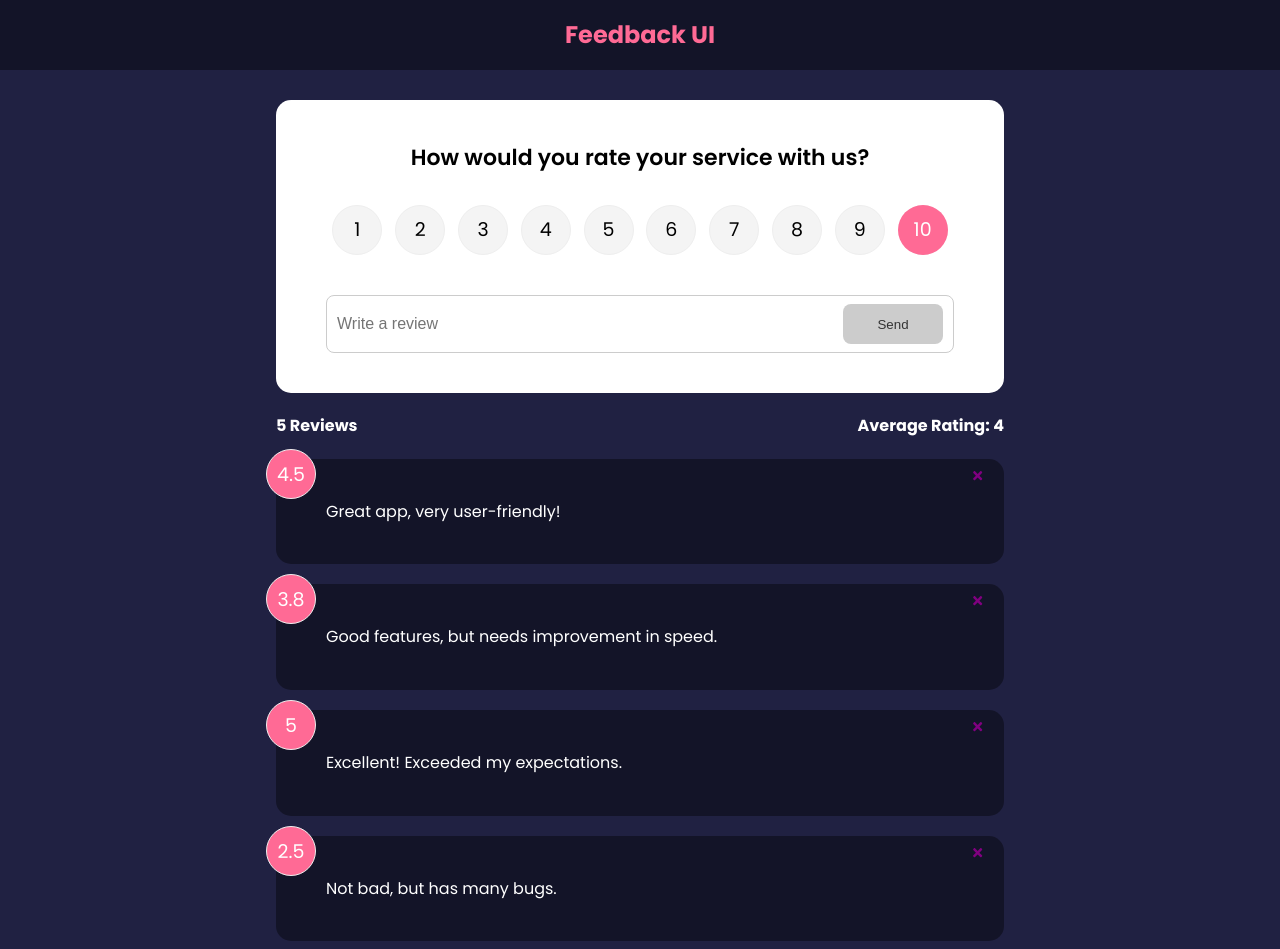
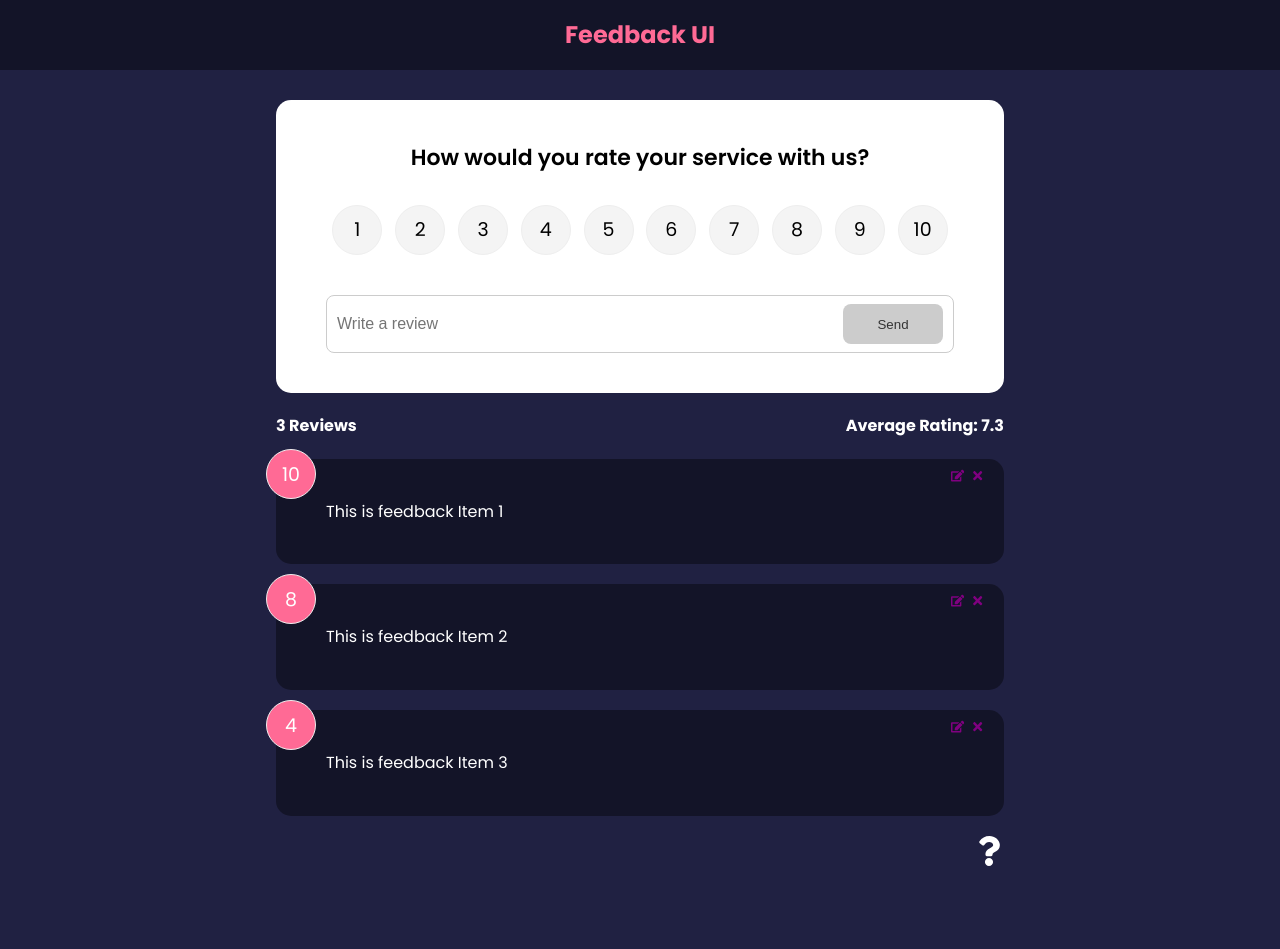
Before and after one commit to piyush9910/feedback-app, a React (Create React App) app: page / in a window 1280 px wide. Shown: the top 949 px of the page. After the commit the page ends 873 px from the top, so only its background shows below. Built offline with nearby package versions, Linux system fonts and the light colour scheme.

Commit message:
Update Added

```diff
--- a/src/App.js
+++ b/src/App.js
@@ -1,30 +1,17 @@
 import { useState } from 'react';
-import { v4 as uuidv4 } from 'uuid';
 import { BrowserRouter as Router, Route, Routes } from 'react-router-dom';
 import './App.css';
 import Header from './components/Header';
 import FeedbackList from './components/FeedbackList';
-import FeedbackData from './data/FeedbackData.js';
 import FeedbackStats from './components/FeedbackState.jsx';
 import FeedbackForm from './components/FeedbackForm.jsx';
 import AboutPage from './pages/AboutPage.jsx';
 import AboutIconLink from './components/AboutIconLink.jsx';
+import { FeedbackProvider } from './context/FeedbackContext.js';
 
 function App() {
-  const [feedback, setFeedback] = useState(FeedbackData);
-
-  const addFeedback = (newFeedback) => {
-    newFeedback.id = uuidv4();
-    setFeedback([newFeedback, ...feedback]);
-  };
-
-  const deleteFeedback = (id) => {
-    if (window.confirm('Are you sure you want to Delete?')) {
-      setFeedback(feedback.filter((item) => item.id !== id));
-    }
-  };
-
   return (
+    <FeedbackProvider>
       <Router>
         <Header />
         <div className="container">
@@ -34,12 +21,9 @@
               path="/"
               element={
                 <>
-                <FeedbackForm handleAdd={addFeedback} />
-                <FeedbackStats feedback={feedback} />
-                <FeedbackList
-                  feedback={feedback}
-                  handleDelete={deleteFeedback}
-                />
+                  <FeedbackForm />
+                  <FeedbackStats />
+                  <FeedbackList />
                 </>
               }
             ></Route>
@@ -49,6 +33,7 @@
           <AboutIconLink />
         </div>
       </Router>
+    </FeedbackProvider>
   );
 }
 
--- a/src/components/FeedbackForm.jsx
+++ b/src/components/FeedbackForm.jsx
@@ -2,12 +2,24 @@
 import Card from './shared/Card';
 import Button from './shared/Button';
 import RatingSelect from './RatingSelect';
+import { useContext, useEffect } from 'react';
+import FeedbackContext from '../context/FeedbackContext';
 
-function FeedbackForm({ handleAdd }) {
+function FeedbackForm() {
   const [text, setText] = useState('');
   const [rating, setRating] = useState(10);
   const [btnDisabled, setBtnDisabled] = useState(true);
   const [message, setMessage] = useState('');
+  const { addFeedback, feedbackEdit, updateFeedback } =
+    useContext(FeedbackContext);
+
+  useEffect(() => {
+    if (feedbackEdit.edit === true) {
+      setBtnDisabled(false);
+      setText(feedbackEdit.item.text);
+      setRating(feedbackEdit.item.rating);
+    }
+  }, [feedbackEdit]);
 
   const handeTextChange = (e) => {
     if (text === '') {
@@ -30,7 +42,11 @@
         text,
         rating,
       };
-      handleAdd(newFeedback);
+      if (feedbackEdit.edit === true) {
+        updateFeedback(feedbackEdit.item.id, newFeedback);
+      } else {
+        addFeedback(newFeedback);
+      }
       setText('');
     }
   };
--- a/src/components/FeedbackItem.jsx
+++ b/src/components/FeedbackItem.jsx
@@ -1,13 +1,19 @@
 import Card from './shared/Card';
 import Proptypes from 'prop-types';
-import { FaTimes } from 'react-icons/fa';
+import { FaTimes, FaEdit } from 'react-icons/fa';
+import { useContext } from 'react';
+import FeedbackContext from '../context/FeedbackContext';
 
-function FeedbackItem({ item, handleDelete }) {
+function FeedbackItem({ item }) {
+  const { deleteFeedback, editFeedback } = useContext(FeedbackContext);
   return (
     <Card reverse={true}>
       <div className="num-display">{item.rating}</div>
-      <button className="close" onClick={() => handleDelete(item.id)}>
+      <button className="close" onClick={() => deleteFeedback(item.id)}>
         <FaTimes color="purple" />
+      </button>
+      <button className="edit" onClick={() => editFeedback(item)}>
+        <FaEdit color="purple" />
       </button>
       <div className="text-display">{item.text}</div>
     </Card>
--- a/src/components/FeedbackList.jsx
+++ b/src/components/FeedbackList.jsx
@@ -1,8 +1,10 @@
 import FeedbackItem from './FeedbackItem';
-import PropTypes from 'prop-types';
 import { motion, AnimatePresence } from 'framer-motion';
+import { useContext } from 'react';
+import FeedbackContext from '../context/FeedbackContext';
 
-function FeedbackList({ feedback, handleDelete }) {
+function FeedbackList() {
+  const { feedback } = useContext(FeedbackContext);
   if (!feedback || feedback.length === 0) {
     return <p>No Feedback Yet!</p>;
   }
@@ -17,11 +19,7 @@
             animate={{ opacity: 1 }}
             exit={{ opacity: 0 }}
           >
-            <FeedbackItem
-              key={item.id}
-              item={item}
-              handleDelete={handleDelete}
-            />
+            <FeedbackItem key={item.id} item={item} />
           </motion.div>
         ))}
       </AnimatePresence>
@@ -37,14 +35,4 @@
   // );
 }
 
-FeedbackList.propTypes = {
-  feedback: PropTypes.arrayOf(
-    PropTypes.shape({
-      id: PropTypes.number.isRequired,
-      text: PropTypes.string.isRequired,
-      rating: PropTypes.number.isRequired,
-    })
-  ),
-};
-
 export default FeedbackList;
--- a/src/components/FeedbackState.jsx
+++ b/src/components/FeedbackState.jsx
@@ -1,6 +1,9 @@
 import PropTypes from 'prop-types';
+import { useContext } from 'react';
+import FeedbackContext from '../context/FeedbackContext';
 
-function FeedbackStats({ feedback }) {
+function FeedbackStats() {
+  const { feedback } = useContext(FeedbackContext);
   let average =
     feedback.reduce((acc, cur) => {
       return acc + cur.rating;
--- a/src/components/RatingSelect.jsx
+++ b/src/components/RatingSelect.jsx
@@ -1,7 +1,13 @@
-import { useState } from 'react';
+import { useState, useContext, useEffect } from 'react';
+import FeedbackContext from '../context/FeedbackContext';
 
 function RatingSelect({ select }) {
   const [selected, setSelected] = useState(10);
+  const { feedbackEdit } = useContext(FeedbackContext);
+
+  useEffect(() => {
+    setSelected(feedbackEdit.item.rating);
+  }, [feedbackEdit]);
   const handleChange = (e) => {
     console.log(e.currentTarget.value);
     setSelected(+e.currentTarget.value);
--- /dev/null
+++ b/src/context/FeedbackContext.js
@@ -0,0 +1,81 @@
+import { createContext, useState } from 'react';
+import { v4 as uuidv4 } from 'uuid';
+
+const FeedbackContext = createContext();
+
+export const FeedbackProvider = ({ children }) => {
+  const [feedback, setFeedback] = useState([
+    {
+      id: 1,
+      text: 'This is feedback Item 1',
+      rating: 10,
+    },
+    {
+      id: 2,
+      text: 'This is feedback Item 2',
+      rating: 8,
+    },
+    {
+      id: 3,
+      text: 'This is feedback Item 3',
+      rating: 4,
+    },
+  ]);
+
+  const [feedbackEdit, setFeedbackEdit] = useState({
+    item: {},
+    edit: false,
+  });
+
+  // Delete Feedback
+  const deleteFeedback = (id) => {
+    if (window.confirm('Are you sure you want to Delete?')) {
+      setFeedback(feedback.filter((item) => item.id !== id));
+    }
+  };
+
+  // Add Feedback
+  const addFeedback = (newFeedback) => {
+    newFeedback.id = uuidv4();
+    setFeedback([newFeedback, ...feedback]);
+  };
+
+  // Set item to be updated
+  const editFeedback = (item) => {
+    setFeedbackEdit({
+      item,
+      edit: true,
+    });
+  };
+
+  //Update feedback item
+  const updateFeedback = (id, updItem) => {
+    setFeedback(
+      feedback.map((item) =>
+        item.id === id
+          ? {
+              ...item,
+              ...updItem,
+            }
+          : item
+      )
+    );
+  };
+
+  return (
+    <FeedbackContext.Provider
+      value={{
+        feedback,
+        deleteFeedback,
+        addFeedback,
+        editFeedback,
+        updateFeedback,
+        feedbackEdit,
+      }}
+    >
+      {children}
+    </FeedbackContext.Provider>
+  );
+};
+
+export default FeedbackContext;
```
Lines whose indentation alone changed are shown as unchanged.
